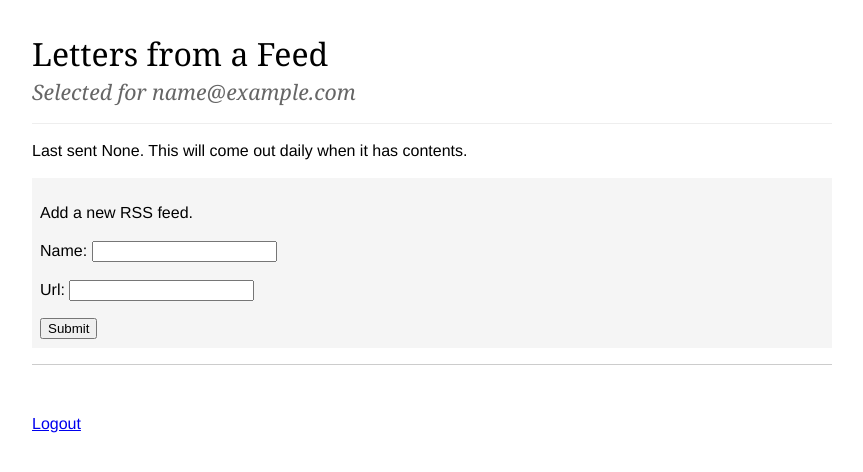
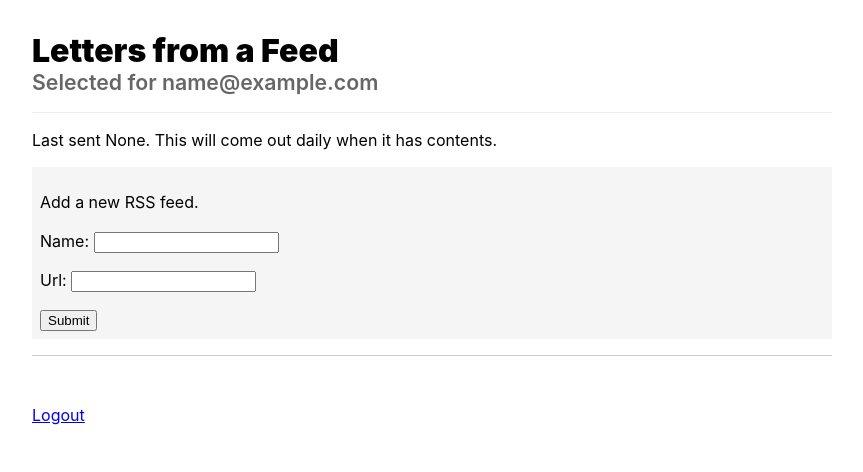
Before and after one commit to whatisjasongoldstein/letters, a Django app: page / in a window 1280 px wide. Shown: the top 472 px of the page, without its empty margins (208-1071 px from the left). Run offline with Django 3.2, Linux system fonts and the light colour scheme; the visitor is signed in with stand-in values (Sample User, id 1); data comes from the database, SQL or seed files in the repository; data that the repository does not hold is empty.

Commit message:
System fonts

```diff
--- a/newsletters/static/app.css
+++ b/newsletters/static/app.css
@@ -1,5 +1,6 @@
 body {
-  font-family: helvetica, sans-serif;
+  font-family: "-apple-system", "BlinkMacSystemFont", "Segoe UI",
+        "Roboto", "Oxygen-Sans", "Ubuntu", "Helvetica Neue", sans-serif;
   width: calc(100% - 60px);
   max-width: 800px;
   line-height: 1.4;
@@ -7,18 +8,18 @@ body {
 }
 
 h1, h2 {
-  font-family: Georgia, serif;
   margin: 0;
-  font-weight: normal;
+  line-height: 1.2;
 }
 
 h1 {
   font-size: 2rem;
   margin-top: 2rem;
+  font-weight: 900;
 }
 
 h2 {
-  font-style: italic;
+  font-weight: 600;
   color: #666;
   font-size: 1.33rem;
   border-bottom: 1px solid #eee;
```
